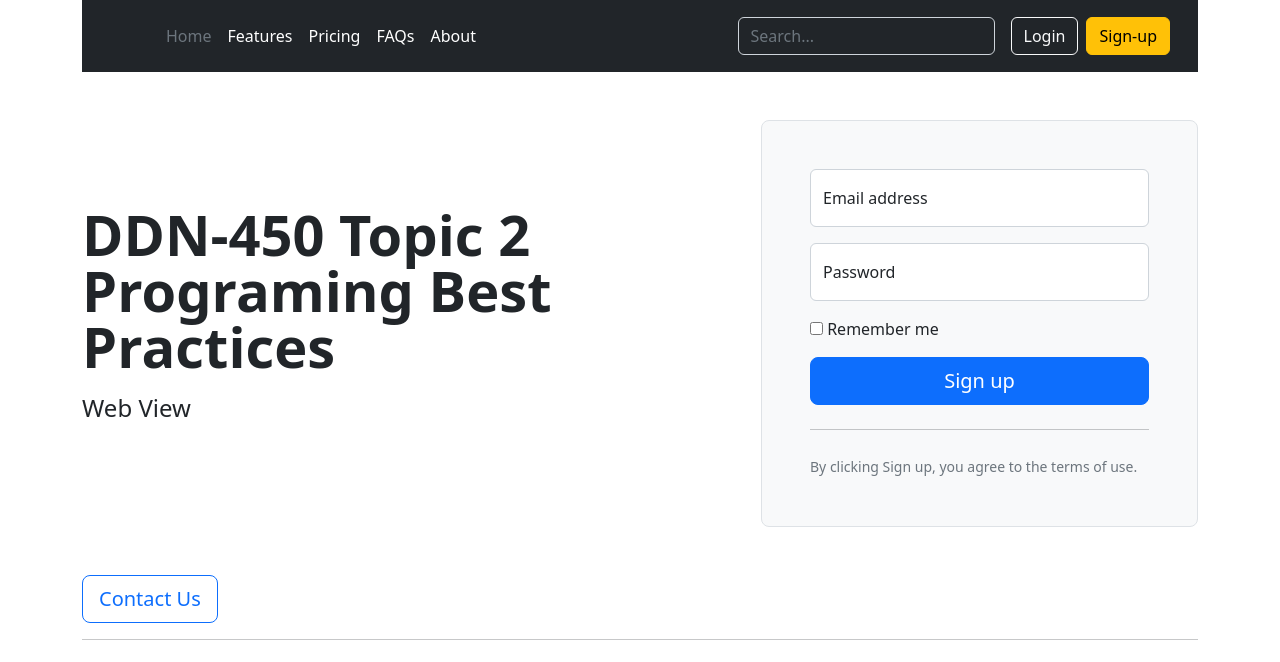
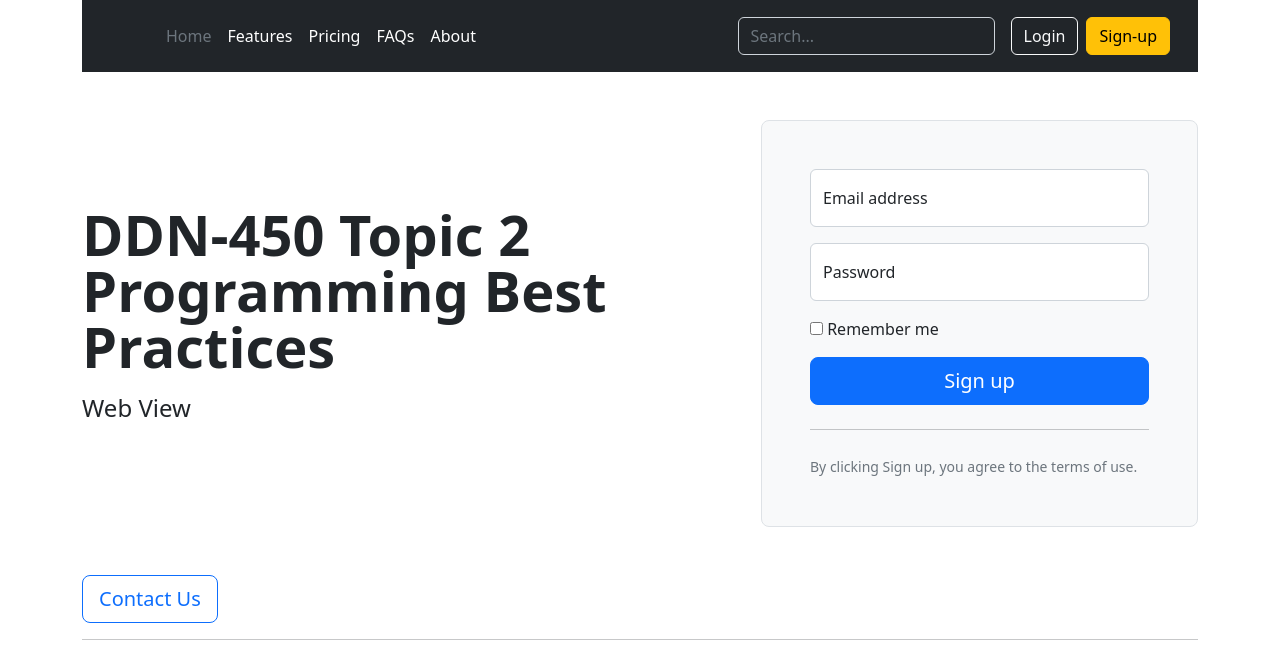
Before and after one commit to mrjimmer/ddn450, an Angular app in the folder ddn430/: page / in a window 1280 px wide. Shown: the top 662 px of the page. Built offline with nearby package versions, Linux system fonts and the light colour scheme; no server answers.

Commit message:
fixed typo

```diff
--- a/ddn430/src/app/app.component.html
+++ b/ddn430/src/app/app.component.html
@@ -29,7 +29,7 @@
 
 <div class="row align-items-center g-lg-5 py-5">
   <div class="col-lg-7 text-center text-lg-start">
-    <h1 class="display-4 fw-bold lh-1 mb-3">DDN-450 Topic 2 Programing Best Practices</h1>
+    <h1 class="display-4 fw-bold lh-1 mb-3">DDN-450 Topic 2 Programming Best Practices</h1>
     <p class="col-lg-10 fs-4">Web View</p>
   </div>
   <div class="col-md-10 mx-auto col-lg-5">
```
